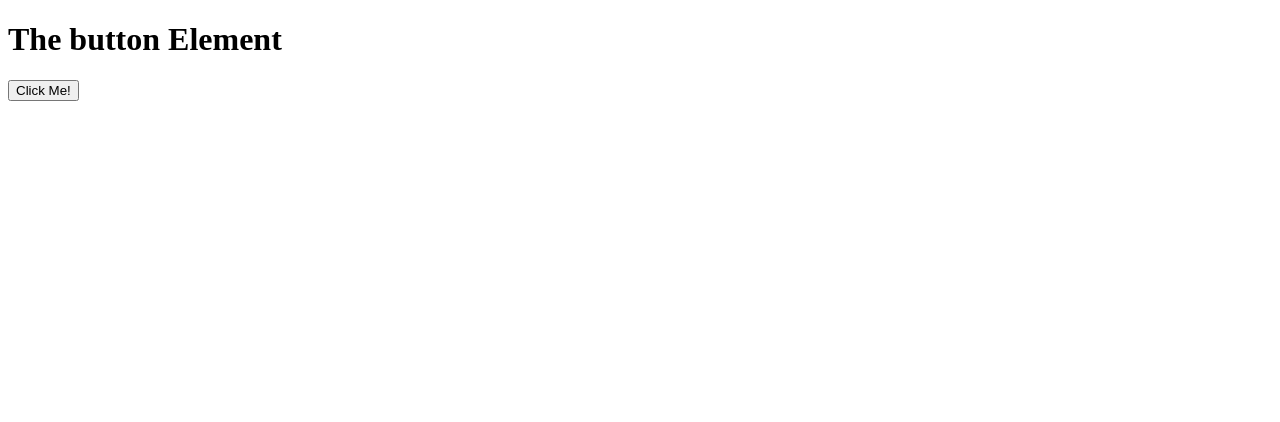
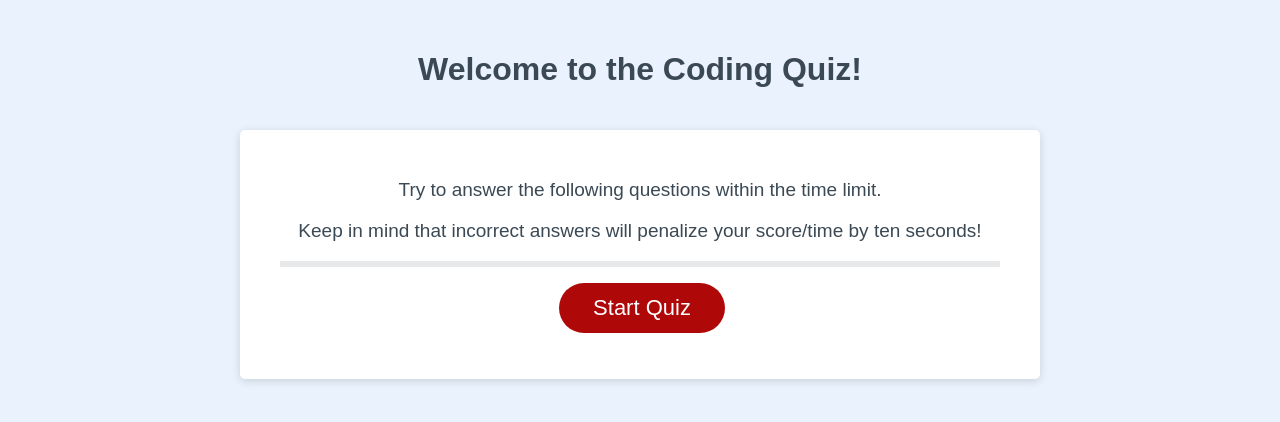
Before and after one commit to TrinaSnooks/quiz-me, a plain HTML site: page index.html in a window 1280 px wide. Drawn offline with nearby package versions, Linux system fonts and the light colour scheme.

Commit message:
updated css to stylize index

```diff
--- a/assets/css/style.css
+++ b/assets/css/style.css
@@ -0,0 +1,117 @@
+*,
+*::before,
+*::after {
+  box-sizing: border-box;
+}
+
+html,
+body,
+.wrapper {
+  height: 100%;
+  margin: 0;
+  padding: 0;
+}
+
+body {
+  font-family: sans-serif;
+  background-color: #eaf3fd;
+}
+/*define page size */
+.wrapper {
+  padding-top: 30px;
+  padding-left: 20px;
+  padding-right: 20px;
+}
+
+/*define header specs */
+header {
+  text-align: center;
+  padding: 20px;
+  padding-top: 0px;
+  color: hsl(206, 17%, 28%);
+}
+
+/*define card specs, (text and button)*/
+.card {
+  background-color: hsl(0, 0%, 100%);
+  border-radius: 5px;
+  border-width: 1px;
+  box-shadow: rgba(0, 0, 0, 0.15) 0px 2px 8px 0px;
+  color: hsl(206, 17%, 28%);
+  font-size: 19px;
+  margin: 0 auto;
+  max-width: 800px;
+  padding: 30px 40px;
+  text-align: center;
+
+}
+
+/*define card line */
+
+.card-header::after{
+  content: " ";
+  display: flex;
+   width: 100%;
+  background: #e7e9eb;
+  height: 4px;
+
+}
+
+
+.card-body {
+  min-height: 100px;
+}
+
+/*start button*/
+
+.card-footer {
+  text-align: center;
+}
+
+.card-footer::before {
+  content: " ";
+  display: block;
+  width: 100%;
+  background: #e7e9eb;
+  height: 2px;
+}
+
+.card-footer::after {
+  content: " ";
+  display: block;
+  clear: both;
+}
+
+/*start button specs*/
+.btn {
+  border: none;
+  background-color: hsl(360, 91%, 36%);
+  border-radius: 25px;
+  box-shadow: rgba(0, 0, 0, 0.1) 0px 1px 6px 0px rgba(0, 0, 0, 0.2) 0px 1px 1px
+    0px;
+  color: hsl(0, 0%, 100%);
+  display: inline-block;
+  font-size: 22px;
+  line-height: 22px;
+  margin: 16px 16px 16px 20px;
+  padding: 14px 34px;
+  text-align: center;
+  cursor: pointer;
+}
+
+
+
+@media (max-width: 690px) {
+  .btn {
+    font-size: 1rem;
+    margin: 16px 0px 0px 0px;
+    padding: 10px 15px;
+  }
+
+}
+
+@media (max-width: 500px) {
+  .btn {
+    font-size: 0.8rem;
+  }
+}
--- a/assets/js/script.js
+++ b/assets/js/script.js
@@ -69,3 +69,7 @@ var questions =  [
 //game over
 //game over message
 //enter initials and score
+
+
+
+function game=
--- a/index.html
+++ b/index.html
@@ -4,21 +4,27 @@
     <meta charset="UTF-8">
     <meta http-equiv="X-UA-Compatible" content="IE=edge">
     <meta name="viewport" content="width=device-width, initial-scale=1.0">
-    <title>Document</title>
-
-
-    <!--  link to css-->
+    <link rel="stylesheet" href="assets/css/style.css">
+    <title>Code Quiz</title>
 </head>
 
     <body>
 
-        <h1>The button Element</h1>
+          <div class="wrapper">
+            <header>
+              <h1>Welcome to the Coding Quiz!</h1>
+            </header>
 
-        <button id="start" type="button" onclick="alert('Hello world!')">Click Me!</button>
+            <div class="card">
+              <div class="card-header">
+                <p >Try to answer the following questions within the time limit.</p>
+                <p> Keep in mind that incorrect answers will penalize your score/time by ten seconds!</p>
+              </div>
 
-
-
-
+              <div class="card-footer">
+                <button id="start" class="btn"type="button" onclick="alert('Timer will start now')">Start Quiz</button>
+              </div>
+            </div>
     <!--set up page
 
     id for buttons
@@ -30,7 +36,10 @@ id = select answer-->
     bootstrap
     js   </script>
 -->
+
+    <script src="https://cdn.jsdelivr.net/npm/bootstrap@5.2.2/dist/js/bootstrap.bundle.min.js"></script>
 <script src="assets/js/Script.js"></script>
+
 
 </body>
 </html>
```
